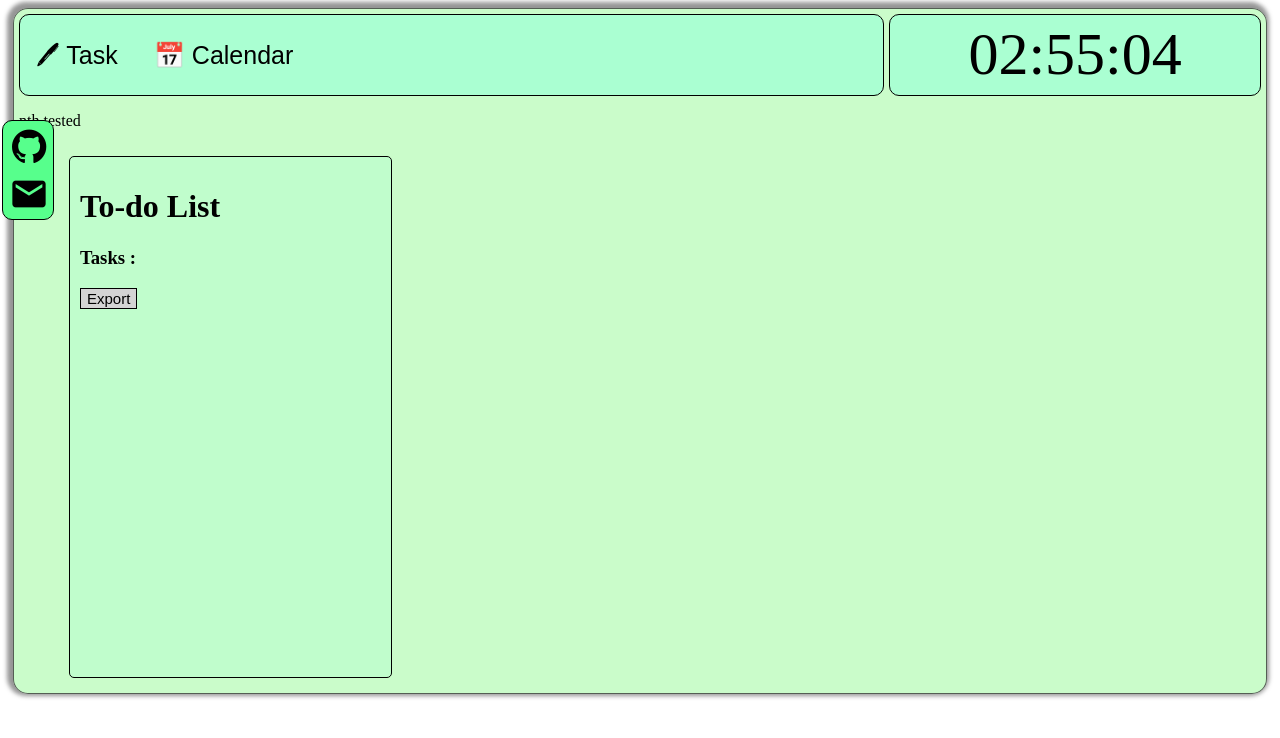
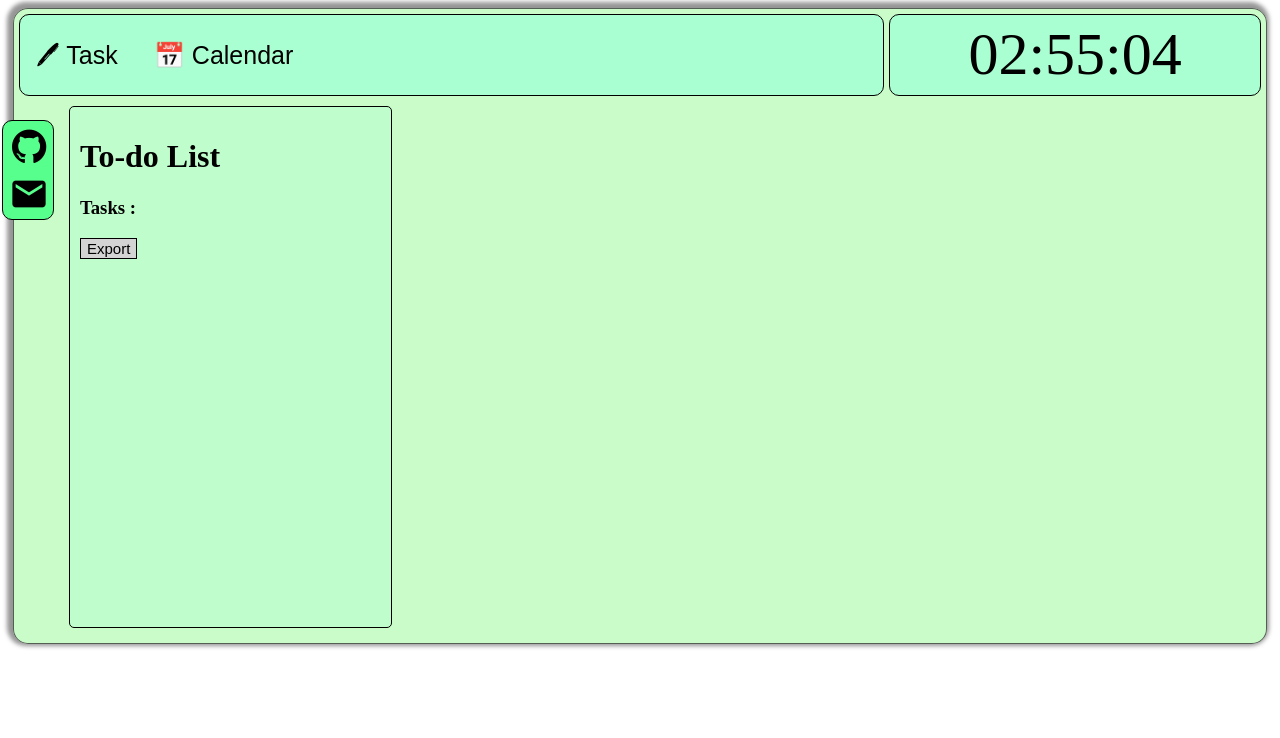
Before and after one commit to curtis-tsang/Daily-Planner, a plain HTML site: page index.html in a window 1280 px wide. Drawn offline with Linux system fonts and the light colour scheme.

Commit message:
Update index.html

```diff
--- a/index.html
+++ b/index.html
@@ -9,7 +9,6 @@
         </ul>
         <div class = "clock_item"><span id = "clock" style = "font-size: 60px; line-height: 130%;">ClockNotShown</span></div>
     </div>
-    <p id = "tester">nth tested</p>
     <div class = "whole_page">
         <div class = "main" id="main">
             <h1 id = "title"></h1>
```
